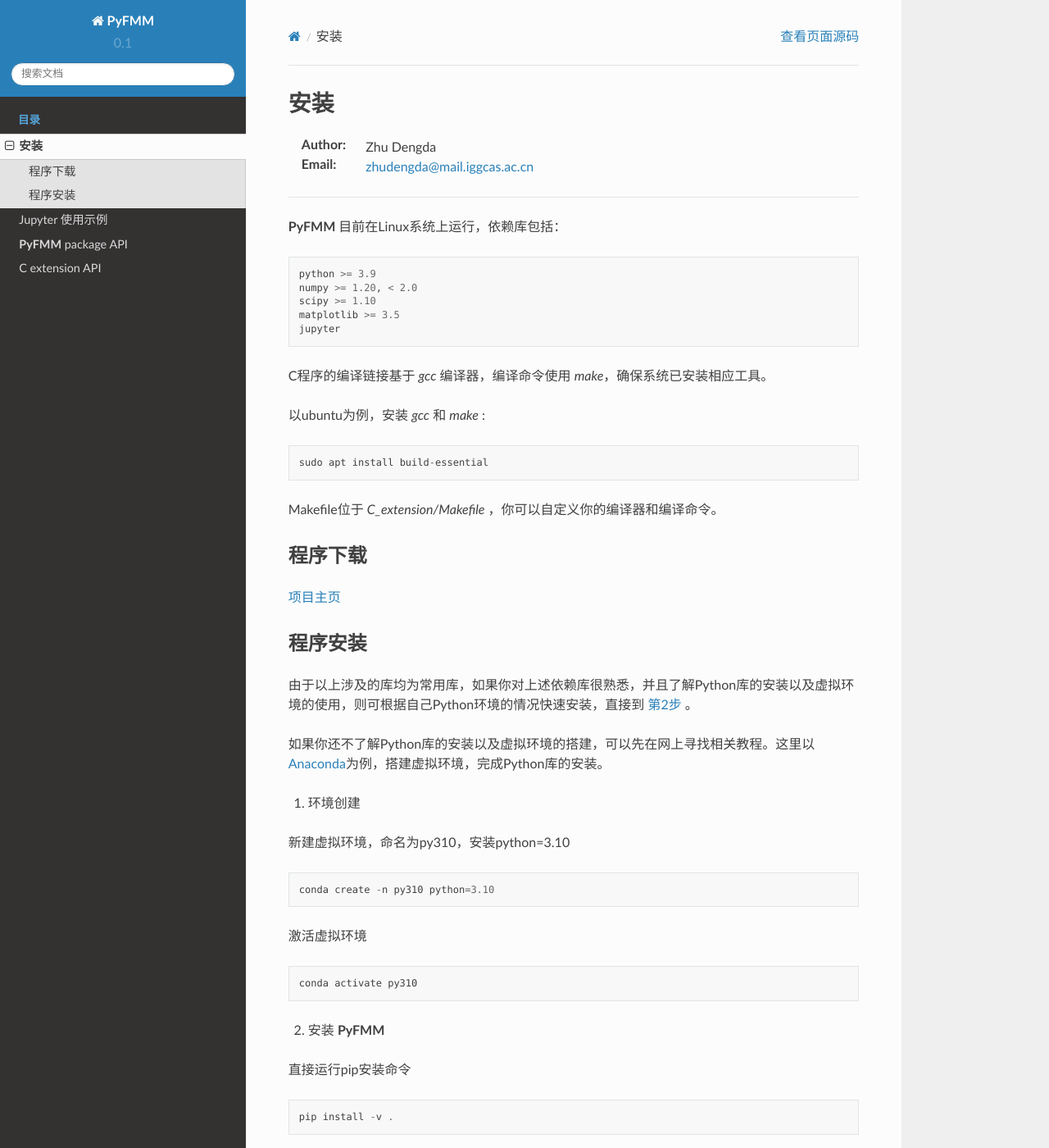
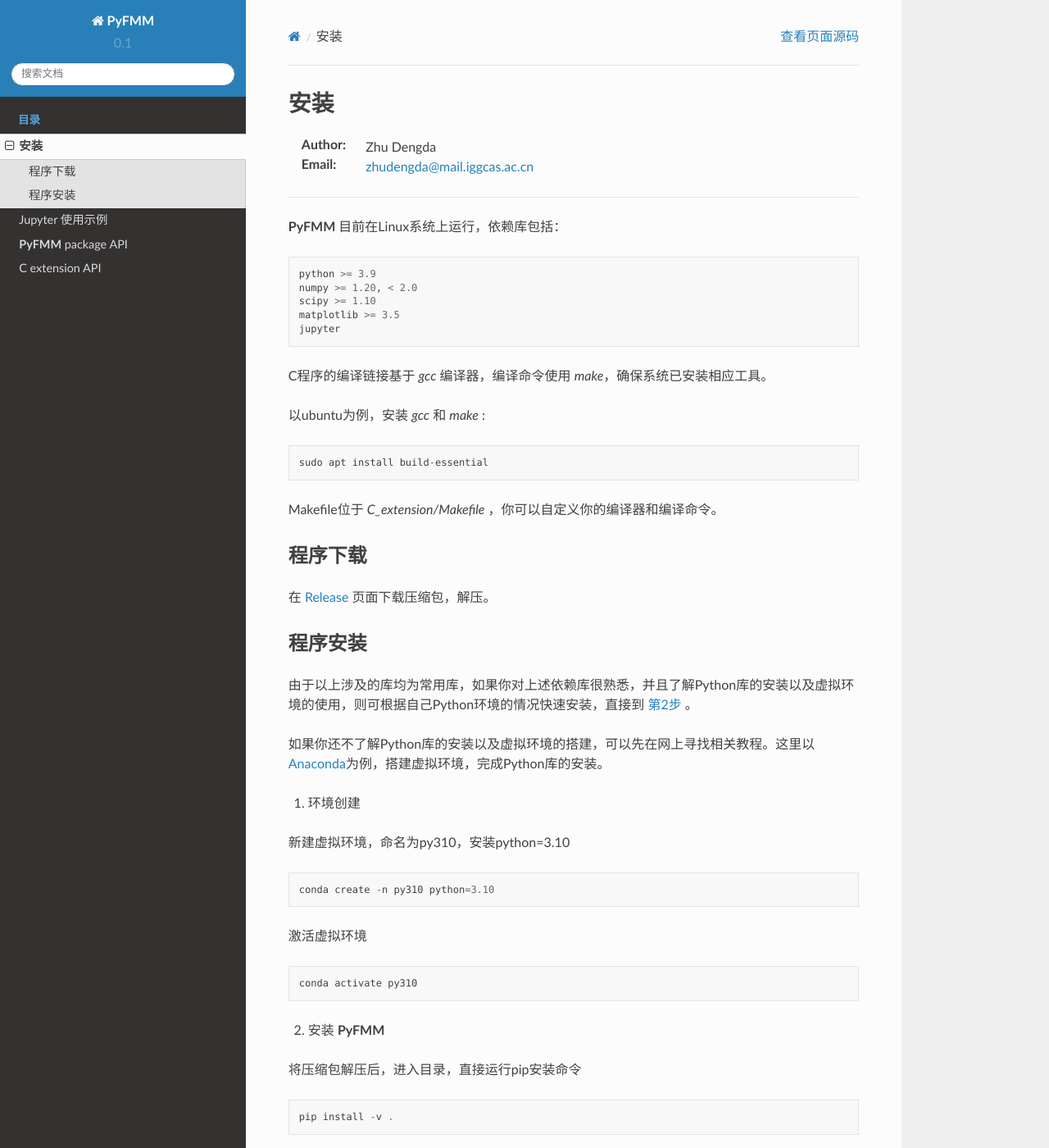
Before and after one commit to Dengda98/PyFMM, a Sphinx documentation site: the page built from docs/source/install.rst, in a window 1280 px wide and 1400 px high. Shown: the whole window at 82% size. Built offline with Sphinx 7.4.7 and the Read the Docs theme 2.0.0, drawn with Linux system fonts in a browser that asks for light colours.

Commit message:
fix docs

```diff
--- a/docs/source/install.rst
+++ b/docs/source/install.rst
@@ -35,7 +35,7 @@ Makefile位于 *C_extension/Makefile* ，你可以自定义你的编译器和编
 程序下载
 ----------
 
-`项目主页 <https://github.com/Dengda98/PyFMM>`_
+在 `Release <https://github.com/Dengda98/PyFMM/releases>`_ 页面下载压缩包，解压。
 
 
 程序安装
@@ -68,7 +68,7 @@ Makefile位于 *C_extension/Makefile* ，你可以自定义你的编译器和编
 
 2. 安装 **PyFMM**
 
-直接运行pip安装命令
+将压缩包解压后，进入目录，直接运行pip安装命令
 ::
 
     pip install -v .
```
